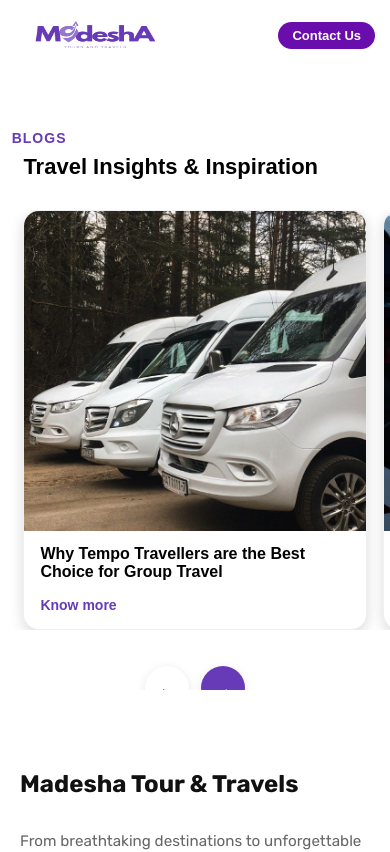
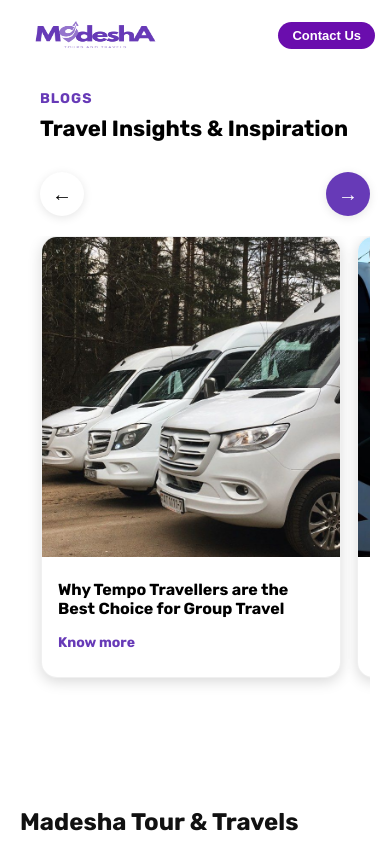
Before and after one commit to IT-Alliance-Tech/MadeshaTravels, a Next.js app: page /blog in a window 390 px wide. Shown: the top 852 px of the page. Built offline with nearby package versions, Linux system fonts and the light colour scheme.

Commit message:
faq, blog - updated

```diff
--- a/src/Styles/aboutus/BlogSection.module.css
+++ b/src/Styles/aboutus/BlogSection.module.css
@@ -1,78 +1,71 @@
 .blogSection {
-  padding: 60px 0;
-  font-family: "Arial", sans-serif;
+  padding: 60px 50px;
   text-align: left;
   position: relative;
   max-width: 1200px;
   margin: 0 auto;
 }
 
-/* Small heading */
 .smallHeading {
   font-size: 14px;
   font-weight: 700;
-  color: #673AB7;
+  color: #673ab7;
   text-transform: uppercase;
   margin-bottom: 8px;
   letter-spacing: 1px;
-  padding-left: 3%;
 }
 
-/* Main heading */
 .mainHeading {
   font-size: 28px;
   font-weight: 700;
   margin-bottom: 30px;
   color: #000;
-  padding-left: 3%;
 }
 
-/* Cards wrapper */
 .cardsWrapper {
   display: flex;
   gap: 20px;
   overflow-x: auto;
   overflow-y: hidden;
   scroll-behavior: smooth;
-  padding-left: 3%;
   padding-right: 6%;
   scrollbar-width: none;
+  padding-bottom: 30px;
 }
 .cardsWrapper::-webkit-scrollbar {
   display: none;
 }
 
-/* Blog Card */
 .blogCard {
-  flex: 0 0 calc((100% - 40px) / 3); /* 3 cards desktop */
+  flex: 0 0 calc((100% - 40px) / 3);
   background: #fff;
   border-radius: 16px;
   overflow: hidden;
-  box-shadow: 0 4px 14px rgba(0,0,0,0.15);
-  border: 1px solid rgba(0,0,0,0.06);
+  box-shadow: 0 4px 14px rgba(0, 0, 0, 0.15);
+  border: 1px solid rgba(0, 0, 0, 0.06);
   transition: transform 0.3s ease, box-shadow 0.3s ease;
   display: flex;
   flex-direction: column;
+  max-width: 300px;
 }
 
 .blogCard:hover {
   transform: translateY(-6px);
-  box-shadow: 0 6px 18px rgba(0,0,0,0.25);
+  box-shadow: 0 6px 18px rgba(0, 0, 0, 0.25);
 }
-
-/* Blog Image */
 .blogImage {
-  width: 373.33px;  /* fixed width */
-  height: 320px;    /* ✅ reduced height */
+  width: 373.33px;
+  height: 280px;
   object-fit: cover;
   display: block;
   border-radius: 0;
 }
 
-/* Blog Content */
 .blogContent {
-  padding: 14px 16px 16px;
+  padding: 24px 16px 28px;
+  height: 120px;
   display: flex;
+  justify-content: center;
   flex-direction: column;
   flex-grow: 1;
 }
@@ -85,7 +78,7 @@
 }
 
 .knowMore {
-  color: #673AB7;
+  color: #673ab7;
   font-size: 14px;
   font-weight: 600;
   text-decoration: none;
@@ -95,11 +88,7 @@
   text-decoration: underline;
 }
 
-/* Navigation buttons */
 .navButtons {
-  position: absolute;
-  top: 30px;
-  right: 6%;
   display: flex;
   gap: 12px;
 }
@@ -109,7 +98,7 @@
   border-radius: 50%;
   border: none;
   background: #fff;
-  box-shadow: 0 2px 10px rgba(0,0,0,0.1);
+  box-shadow: 0 2px 10px rgba(0, 0, 0, 0.1);
   font-size: 20px;
   cursor: pointer;
   display: flex;
@@ -117,28 +106,51 @@
   align-items: center;
 }
 .navBtn.activeBtn {
-  background: #673AB7;
+  background: #673ab7;
   color: #fff;
 }
 .navBtn:hover {
   transform: scale(1.05);
 }
 
+.headingContainer {
+  display: flex;
+  align-items: center;
+  justify-content: space-between;
+}
+.mobNavButtons {
+  display: none;
+}
 /* ---------- RESPONSIVE ---------- */
 @media (max-width: 1024px) {
   .blogCard {
-    flex: 0 0 calc((100% - 20px) / 2); /* 2 cards tablet */
+    flex: 0 0 calc((100% - 20px) / 2);
   }
   .blogImage {
     width: 100%;
-    height: 320px;  /* ✅ reduced for tablet */
+    height: 320px;
   }
 }
 
 @media (max-width: 768px) {
+  .mobNavButtons {
+    display: flex;
+    justify-content: space-between;
+    margin-bottom: 20px;
+    padding-left: 20px;
+  }
+  .navButtons {
+    display: none;
+  }
+  .blogSection {
+    padding: 20px 20px;
+  }
   .mainHeading {
+    padding-left: 20px;
     font-size: 22px;
-    padding-left: 6%;
+  }
+  .smallHeading {
+    padding-left: 20px;
   }
   .cardsWrapper {
     gap: 16px;
@@ -146,11 +158,11 @@
     padding-right: 6%;
   }
   .blogCard {
-    flex: 0 0 100%; /* 1 card mobile */
+    flex: 0 0 100%;
   }
   .blogImage {
     width: 100%;
-    height: 320px;  /* ✅ reduced for mobile */
+    height: 320px;
   }
   .navButtons {
     top: auto;
--- a/src/Styles/aboutus/FaqSection.module.css
+++ b/src/Styles/aboutus/FaqSection.module.css
@@ -4,7 +4,6 @@
   font-family: "Arial", sans-serif;
 }
 
-/* Heading is above everything */
 .faqHeader {
   margin-bottom: 25px;
   text-align: left;
@@ -27,38 +26,27 @@
   color: #1a1a1a;
 }
 
-/* Flex row → image + FAQ list side by side */
 .faqContainer {
   display: flex;
   gap: 40px;
-  align-items: flex-start;
+  align-items: center;
   flex-wrap: nowrap;
-}
-
-/* Image takes 50% */
-.faqImage {
-  flex: 0 0 50%;
-  display: flex;
-  justify-content: center;
 }
 
 .imageBox {
   border-radius: 20px;
   width: 100%;
-  height: auto;
-  object-fit: cover;
-  max-height: 420px;
+  height: 100%;
+  max-width: 580px;
+  max-height: 550px;
 }
 
-/* FAQ List takes 50% */
 .faqList {
-  flex: 0 0 50%;
   display: flex;
   flex-direction: column;
-  gap: 12px;
-
-  /* ✅ shift down a little */
-  margin-top: 40px;
+  gap: 30px;
+  width: 100%;
+  max-width: 580px;
 }
 
 .faqItem {
@@ -69,7 +57,6 @@
   transition: all 0.3s ease;
 }
 
-/* FAQ Question */
 .faqQuestion {
   width: 100%;
   padding: 15px;
@@ -82,16 +69,9 @@
   color: #222;
   text-align: left;
   position: relative;
-}
-
-.faqQuestion::after {
-  content: "⌄";
-  font-size: 18px;
-  position: absolute;
-  right: 20px;
-  top: 50%;
-  transform: translateY(-50%);
-  transition: transform 0.3s;
+  display: flex;
+  align-items: center;
+  justify-content: space-between;
 }
 
 .active .faqQuestion::after {
@@ -99,9 +79,9 @@
 }
 
 .active {
-  background: #673AB7;
+  background: #673ab7;
   color: #fff;
-  border-color: #673AB7;
+  border-color: #673ab7;
 }
 
 .active .faqQuestion {
@@ -142,7 +122,6 @@
     font-size: 24px;
   }
 
-  /* reset extra margin on smaller screens */
   .faqList {
     margin-top: 15px;
   }
@@ -172,10 +151,9 @@
 
   .imageBox {
     width: 100%;
-    max-width: 100%;
-    height: auto;
-    max-height: 100vh;
-    object-fit: cover;
+    max-width: 450px;
+    height: 100%;
+    max-height: 380px;
     border-radius: 20px;
   }
 
--- a/src/app/blog/page.js
+++ b/src/app/blog/page.js
@@ -3,8 +3,6 @@
 import { useRef } from "react";
 import styles from "../../styles/aboutus/BlogSection.module.css";
 import Link from "next/link";
-
-// Import images
 import img1 from "../../assets/image/one.png";
 import img2 from "../../assets/image/two.png";
 import img3 from "../../assets/image/three.png";
@@ -14,12 +12,42 @@
 
 export default function BlogSection() {
   const blogs = [
-    { id: 1, image: img1, title: "Why Tempo Travellers are the Best Choice for Group Travel", link: "#" },
-    { id: 2, image: img2, title: "Top Reasons to Choose a Bus for Your Next Event or Trip", link: "#" },
-    { id: 3, image: img3, title: "Why Car Rentals Make Every Journey Easier and Hassle-Free", link: "#" },
-    { id: 4, image: img4, title: "Discover Hidden Gems: Offbeat Travel Destinations in India", link: "#" },
-    { id: 5, image: img5, title: "Essential Travel Hacks to Save Time and Money", link: "#" },
-    { id: 6, image: img6, title: "Top Family-Friendly Destinations You Must Visit", link: "#" },
+    {
+      id: 1,
+      image: img1,
+      title: "Why Tempo Travellers are the Best Choice for Group Travel",
+      link: "#",
+    },
+    {
+      id: 2,
+      image: img2,
+      title: "Top Reasons to Choose a Bus for Your Next Event or Trip",
+      link: "#",
+    },
+    {
+      id: 3,
+      image: img3,
+      title: "Why Car Rentals Make Every Journey Easier and Hassle-Free",
+      link: "#",
+    },
+    {
+      id: 4,
+      image: img4,
+      title: "Discover Hidden Gems: Offbeat Travel Destinations in India",
+      link: "#",
+    },
+    {
+      id: 5,
+      image: img5,
+      title: "Essential Travel Hacks to Save Time and Money",
+      link: "#",
+    },
+    {
+      id: 6,
+      image: img6,
+      title: "Top Family-Friendly Destinations You Must Visit",
+      link: "#",
+    },
   ];
 
   const scrollRef = useRef(null);
@@ -38,27 +66,54 @@
 
   return (
     <section className={styles.blogSection}>
-      <p className={styles.smallHeading}>BLOGS</p>
-      <h2 className={styles.mainHeading}>Travel Insights & Inspiration</h2>
-
+      <div className={styles.headingContainer}>
+        <span>
+          <p className={styles.smallHeading}>BLOGS</p>
+          <h2 className={styles.mainHeading}>Travel Insights & Inspiration</h2>
+        </span>
+        <div className={styles.navButtons}>
+          <button className={styles.navBtn} onClick={scrollLeft}>
+            ←
+          </button>
+          <button
+            className={`${styles.navBtn} ${styles.activeBtn}`}
+            onClick={scrollRight}
+          >
+            →
+          </button>
+        </div>
+      </div>
+      <div className={styles.mobNavButtons}>
+          <button className={styles.navBtn} onClick={scrollLeft}>
+            ←
+          </button>
+          <button
+            className={`${styles.navBtn} ${styles.activeBtn}`}
+            onClick={scrollRight}
+          >
+            →
+          </button>
+        </div>
       <div className={styles.cardsWrapper} ref={scrollRef}>
         {blogs.map((blog) => (
           <div key={blog.id} className={styles.blogCard}>
-            <Image src={blog.image} alt={blog.title} className={styles.blogImage} />
+            <Image
+              src={blog.image}
+              alt={blog.title}
+              className={styles.blogImage}
+            />
             <div className={styles.blogContent}>
               <p className={styles.blogTitle}>{blog.title}</p>
-              <Link href={`/blogDetails/${blog?.id}`} className={styles.knowMore}>
+              <Link
+                href={`/blogDetails/${blog?.id}`}
+                className={styles.knowMore}
+              >
                 Know more
               </Link>
             </div>
           </div>
         ))}
       </div>
-
-      <div className={styles.navButtons}>
-        <button className={styles.navBtn} onClick={scrollLeft}>←</button>
-        <button className={`${styles.navBtn} ${styles.activeBtn}`} onClick={scrollRight}>→</button>
-      </div>
     </section>
   );
 }
--- a/src/app/faq/page.js
+++ b/src/app/faq/page.js
@@ -3,6 +3,7 @@
 import Image from "next/image";
 import styles from "../../styles/aboutus/FaqSection.module.css";
 import palaceImg from "../../assets/image/faq.png";
+import DownArrow from "@/assets/icons/downArrow";
 
 const faqs = [
   {
@@ -32,7 +33,7 @@
 ];
 
 export default function FaqSection() {
-  const [activeIndex, setActiveIndex] = useState(null);
+  const [activeIndex, setActiveIndex] = useState(0);
 
   const toggleFAQ = (index) => {
     setActiveIndex(activeIndex === index ? null : index);
@@ -68,6 +69,9 @@
                 onClick={() => toggleFAQ(index)}
               >
                 {faq.question}
+                <DownArrow
+                  color={activeIndex === index ? "#FFFFFF" : "#222222"}
+                />
               </button>
 
               {activeIndex === index && (
```
